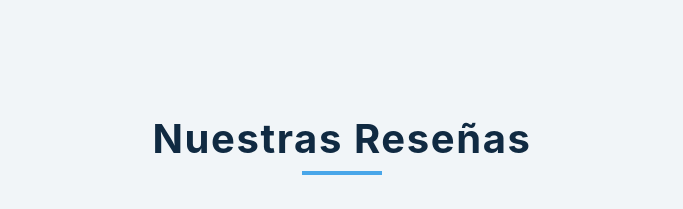
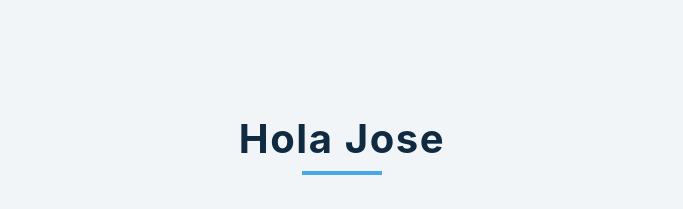
Before and after one commit to JoseDavid1234/reviews, a React (Create React App) app: page / in a window 1280 px wide. Shown: the top 209 px of the page, without its empty margins (298-981 px from the left). Built offline with nearby package versions, Linux system fonts and the light colour scheme; the HTML template or start-up script is replaced by a standard one.

Commit message:
segundo deploy

```diff
--- a/src/App.js
+++ b/src/App.js
@@ -5,7 +5,7 @@ function App() {
     <main>
       <section className='container'>
         <div className='title'>
-          <h2>Nuestras reseñas</h2>
+          <h2>Hola Jose</h2>
           <div className='underline'></div>
         </div>
         <Review />
```
